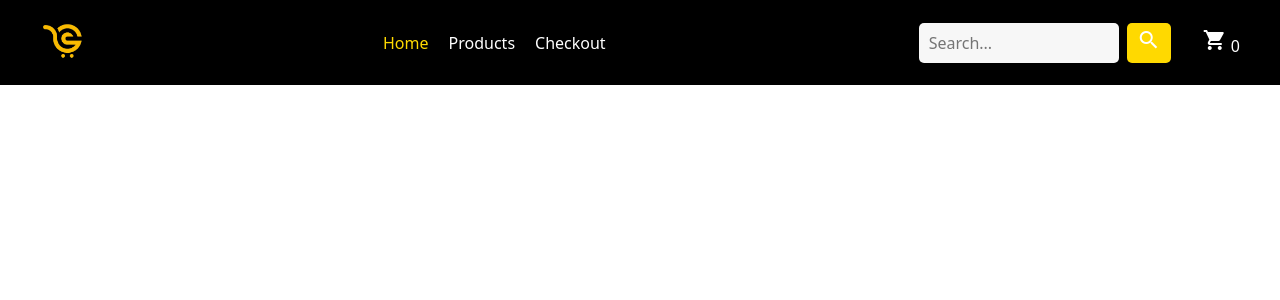
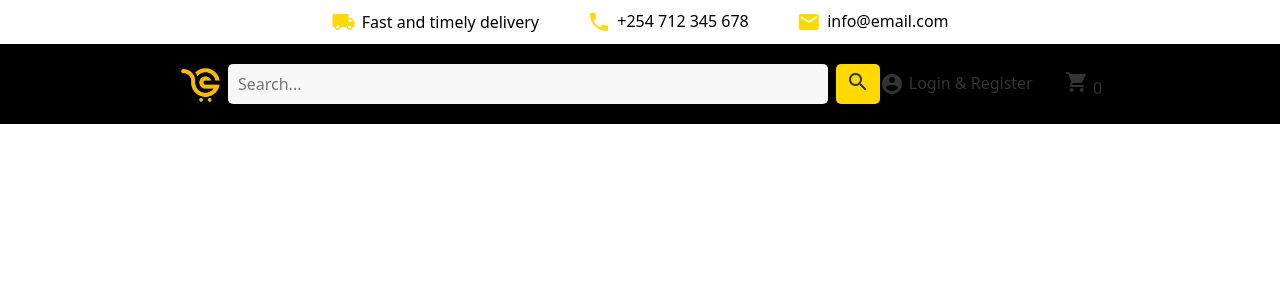
Before and after one commit to MatamaPeter/1-project, a PHP site: page / in a window 1280 px wide. Shown: the top 300 px of the page. Run offline with PHP 8.4, Linux system fonts and the light colour scheme.

Commit message:
"Added delivery contacts section, modified header layout, and updated styles for search, cart, and profile components."

```diff
--- a/index.html
+++ b/index.html
@@ -8,31 +8,59 @@
     <title>Document</title>
 </head>
 <body>
+    <div class="delivery-contacts">
+        <div class="delivery">
+            <i class="material-icons">local_shipping</i>
+            <span>Fast and timely delivery</span>
+        </div>
+
+        <div class="contacts">
+            <div class="phone">
+                <i class="material-icons">phone</i>
+                <span>+254 712 345 678</span>
+
+            </div>
+            <div class="email">
+                <i class="material-icons">email</i>
+                <span>info@email.com</span>
+            </div>
+        </div>
+
+
+    </div>
     <div class="header-container">
         <div class="header">
             <div class="logo">
                 <img src="images/logo.png" alt="Logo">
             </div>
-                <div class="nav">
-                    <ul>
-                        <li><a href="#"  class ="active">Home</a></li>
-                        <li><a href="#">Products</a></li>
-                        <li><a href="#">Checkout</a></li>
-                    </ul>
+
+                <div class="search">
+                    <input type="search" placeholder="Search...">
+                    <button class="search-btn">
+                        <i class="material-icons">search</i>
+                    </button>
                 </div>
-                <div class="search-cart">
-                    <div class="search">
-                        <input type="search" placeholder="Search...">
-                        <button class="search-btn">
-                            <i class="material-icons">search</i>
-                        </button>
+
+
+
+                <div class="cart-profile">
+                    <div class="profile">
+
+                        <i class="material-icons">account_circle</i>
+                        <span>Login & Register</span>
+
                     </div>
+
+
 
                     <div class="cart">
                         <i class="material-icons">shopping_cart</i>
                         <span>0</span>
                     </div>
+
                 </div>
+
+
 
 
 
--- a/styles/style.css
+++ b/styles/style.css
@@ -18,9 +18,40 @@
     margin: 0;
     padding: 0;
     font-family: system-ui, -apple-system, BlinkMacSystemFont, 'Segoe UI', Roboto, Oxygen, Ubuntu, Cantarell, 'Open Sans', 'Helvetica Neue', sans-serif;
-    color: var(--text-color-extra-light);
+    color: var(--text-color);
 }
+
+.delivery-contacts{
+    justify-content: center;
+    gap: 3rem;
+    padding: 10px;
+
+}
+.delivery-contacts, .delivery,.contacts{
+    display: flex;
+    align-items: center;
+}
+
+.delivery .material-icons,
+.contacts .material-icons {
+    color: var(--secondary-color);
+}
+.delivery span,
+.contacts span{
+        color: var(--text-color-dark);
+}
+.contacts{
+    gap: 3rem
+}
+
+.phone ,.email,.delivery{
+    display: flex;
+    gap: .4rem
+}
+
 .header-container{
+    position: relative;
+    display: flex;
     background-color: var(--background-color-dark);
     padding: 20px;
 }
@@ -28,44 +59,22 @@
     display: flex;
     justify-content: space-between;
     align-items: center;
-    margin:0 20px;
+    margin:auto;
 }
 .logo img{
+    display: flex;
+    position: relative;
     width: 50px;
     height: auto;
     border: none;
 }
-.nav ul{
-    list-style: none;
-    display: flex;
-
-}
-.nav ul li{
-    margin-right: 20px;
-}
-.nav a{
-    text-decoration: none
-
-}
-.active{
-    color: var(--secondary-color);
-    font-weight: 500;
-}
-.nav a:hover{
-    color: var(--secondary-color);
-}
-
-.search-cart{
-    display: flex;
-    align-items: center;
-    gap: 2rem;
-}
-.search{
+.search {
     display: flex;
     gap: .5rem;
 }
-.search input{
-    width: 200px;
+
+.search input {
+    width: 600px;
     height: 40px;
     padding: 10px;
     border: none;
@@ -74,17 +83,29 @@
     background-color: var(--background-color);
     color: var(--text-color-extra-light);
 }
-.search input:focus{
+
+.search input:focus {
     outline: none
 }
-.search-btn{
+
+.search-btn {
     background-color: var(--secondary-color);
-    border:none;
+    border: none;
     padding: 0px 10px;
     font-size: 16px;
     border-radius: 5px;
     cursor: pointer;
 }
-.search-btn:hover{
+
+.search-btn:hover {
     background-color: var(--primary-color);
 }
+.cart-profile{
+    display: flex;
+    align-items: center;
+    gap: 2rem;
+}
+.profile{
+    display: flex;
+    gap: .3rem;
+}
```
